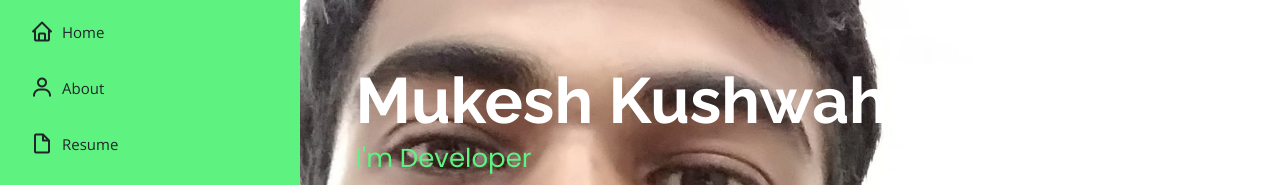
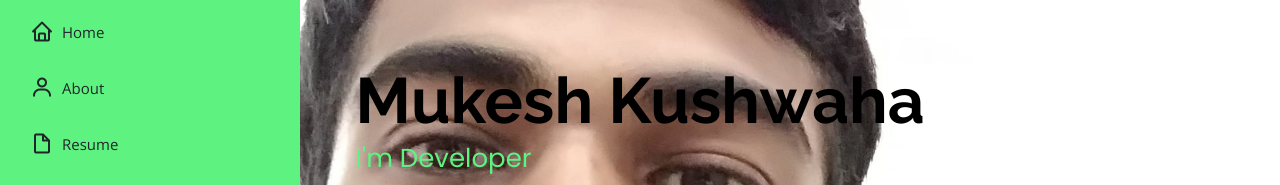
Before and after one commit to mukesh-kk/PersonalCV, a plain HTML site: page about.html in a window 1280 px wide. Shown: the part 250-435 px from the top of the page. Drawn offline with nearby package versions, Linux system fonts and the light colour scheme.

Commit message:
Update about.html

```diff
--- a/about.html
+++ b/about.html
@@ -69,7 +69,7 @@
   </header>
   <section id="hero" class="d-flex flex-column justify-content-center align-items-center">
     <div class="hero-container" data-aos="fade-in">
-      <h1 >Mukesh Kushwaha</h1>
+      <h1 style="color:black" class="display-3" >Mukesh Kushwaha</h1>
       <p style="color:#5ef381">I'm Developer</span></p>
     </div>
   </section>
```
